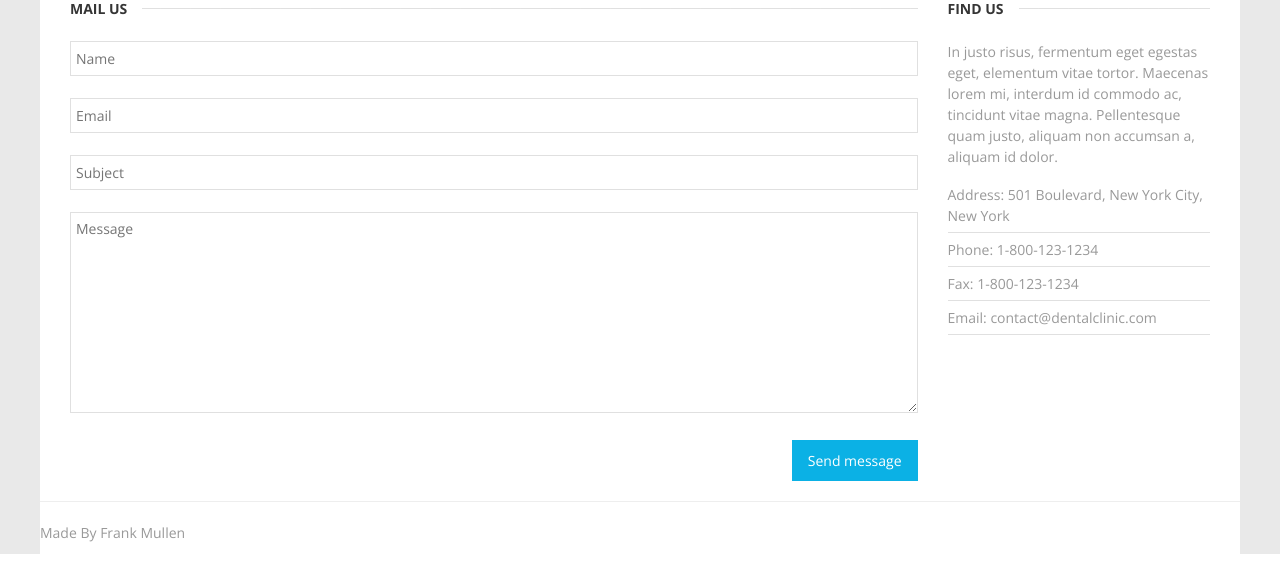
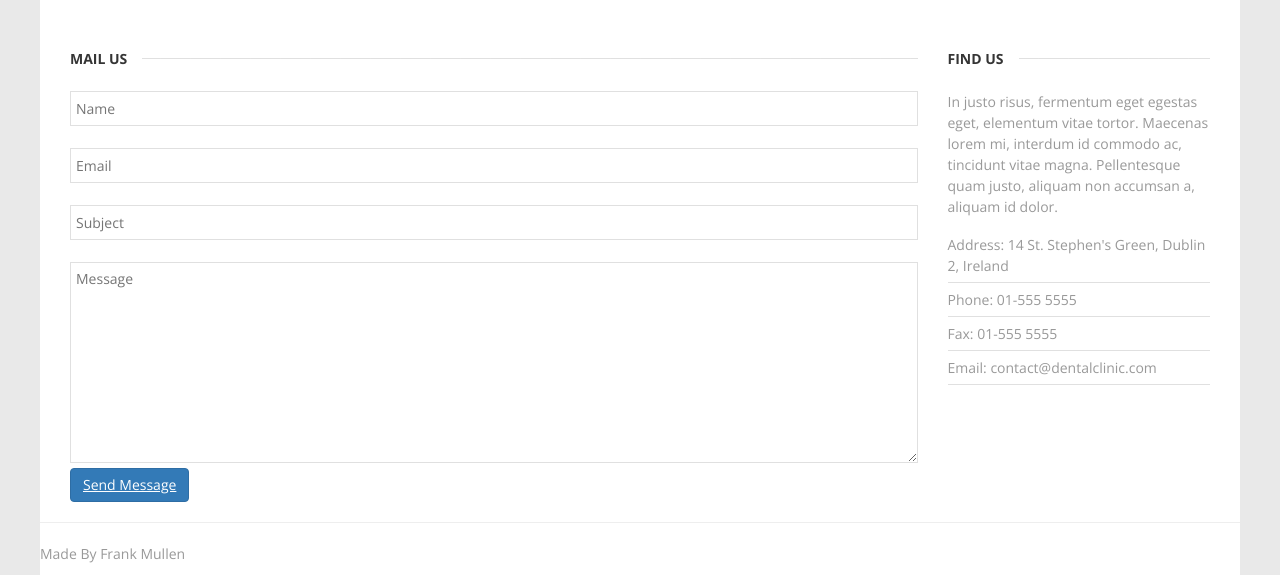
Before and after one commit to DentalTech/dentist, a Django app: template templates/contacts/contact.html in a window 1280 px wide. Shown: the part 981-1556 px from the top of the page. Before the commit the page ends 1535 px from the top, so only its background shows below. Run offline with Django 3.2, Linux system fonts and the light colour scheme; the template is opened without the code that fills it, so the values that code supplies are empty; parts of the project's set-up code (start-up, migrations or seed data) failed here and were passed over; some libraries are stand-ins or nearby versions.

Commit message:
map to contact form

```diff
--- a/templates/contacts/contact.html
+++ b/templates/contacts/contact.html
@@ -19,7 +19,7 @@
 <div class="row">
 
 <div class="col-md-12 g-map">
-<iframe height="400" src="https://maps.google.com/maps?f=q&amp;source=s_q&amp;hl=ro&amp;geocode=&amp;q=New+York,+NY,+United+States&amp;aq=3&amp;oq=New+York+&amp;sll=40.765982,-73.974037&amp;sspn=0.104791,0.264187&amp;ie=UTF8&amp;hq=&amp;hnear=New+York,+Manhattan,+New+York&amp;ll=40.714353,-74.005973&amp;spn=0.013109,0.033023&amp;t=m&amp;z=14&amp;output=embed"></iframe>
+<iframe src="https://www.google.com/maps/embed?pb=!1m14!1m12!1m3!1d9529.15656021273!2d-6.258395734729008!3d53.338080183094334!2m3!1f0!2f0!3f0!3m2!1i1024!2i768!4f13.1!5e0!3m2!1sen!2sie!4v1488048232528" width="600" height="450" frameborder="0" style="border:0" allowfullscreen></iframe>
 
 </div>
 </div><!--end row-->
@@ -44,7 +44,7 @@
 
 <p class="antispam">Leave this empty: <input type="text" name="url" /></p>
 
-	<input type="submit" value="Send message" id="submit" tabindex="5"  />
+	<li><a class="btn btn-primary" href="/contact_thanks/">Send Message</a></li>
 
 </form>
 </div>
@@ -64,9 +64,9 @@
 
 <div class="sidebar-archive">
 <ul>
-<li>Address: 501 Boulevard, New York City, New York</li>
-<li>Phone: 1-800-123-1234</li>
-<li>Fax: 1-800-123-1234</li>
+<li>Address: 14 St. Stephen's Green, Dublin 2, Ireland</li>
+<li>Phone: 01-555 5555</li>
+<li>Fax: 01-555 5555</li>
 <li>Email: contact@dentalclinic.com</li>
 </ul>
 </div>
```
Also changed, not shown: settings/static/css/images/line-title.png (added).
